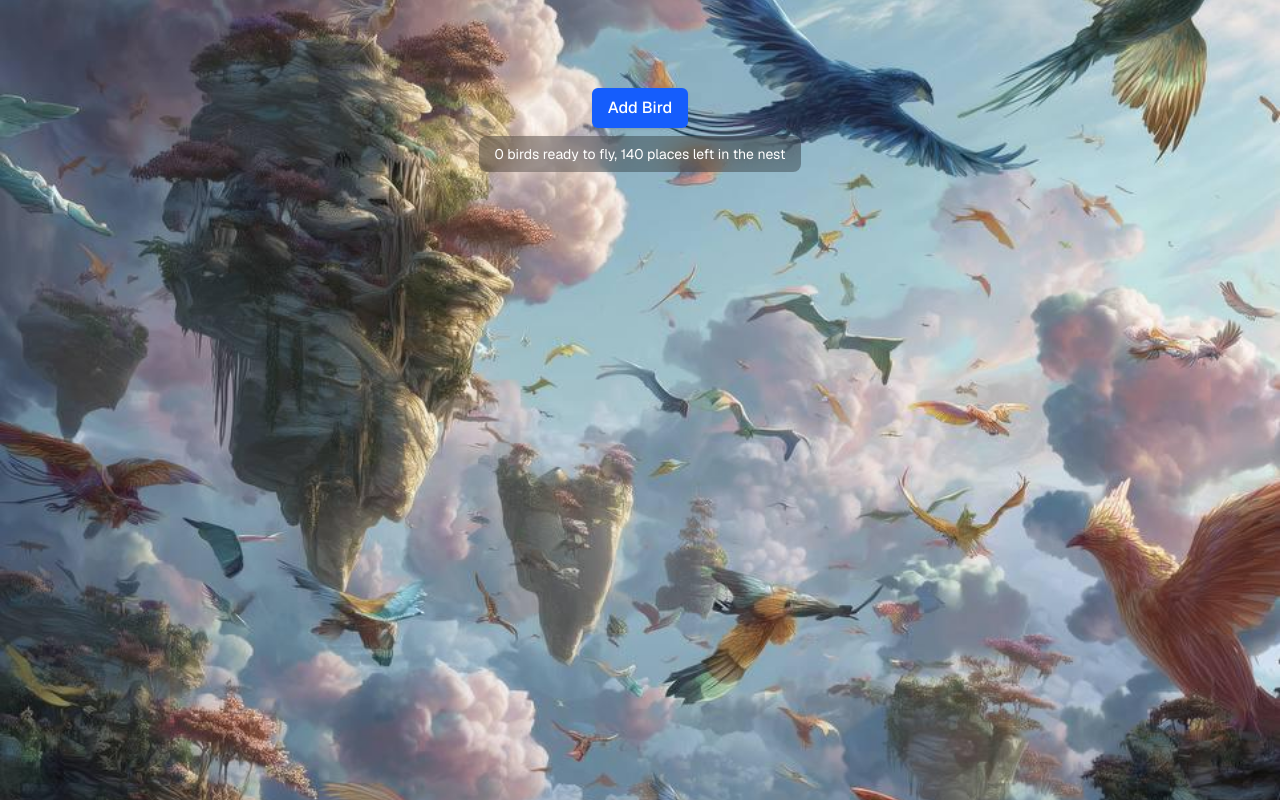
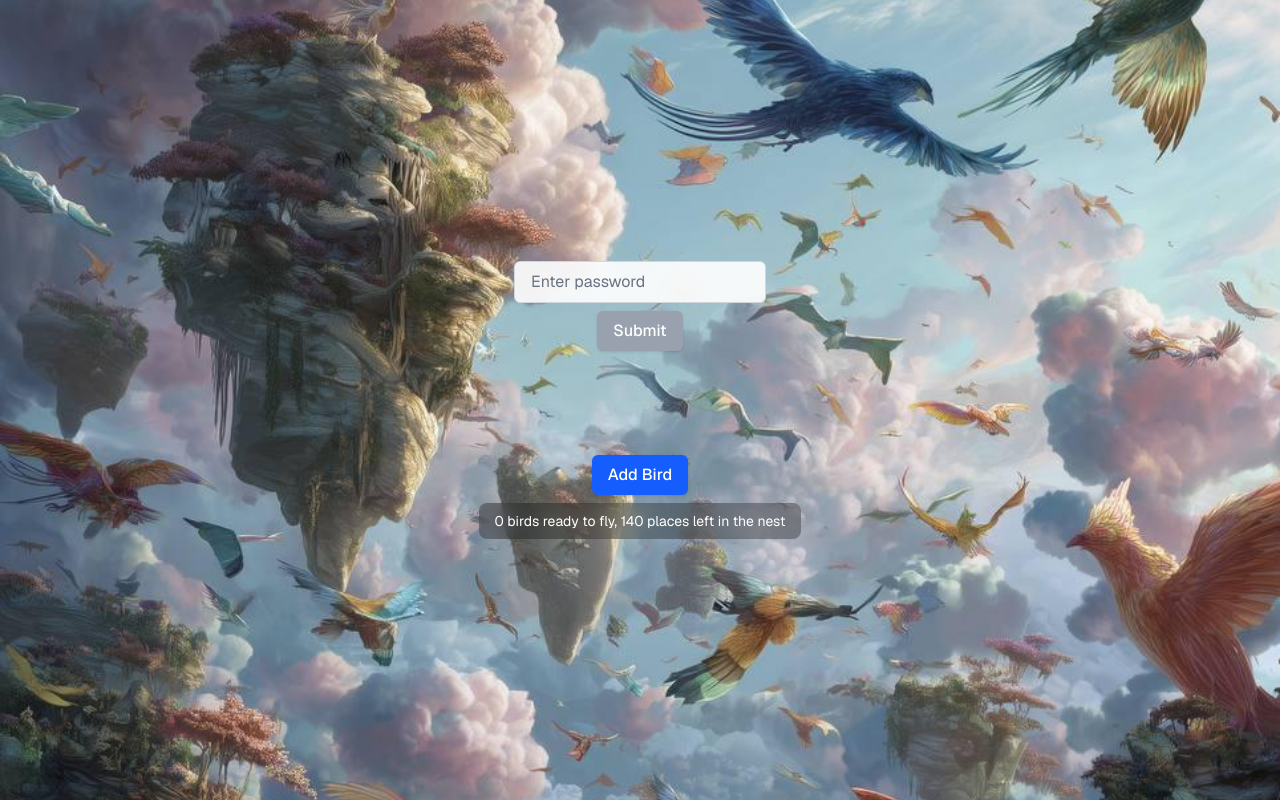
Before and after one commit to MilanBarande/mettaway-2025, a Next.js app: page / in a window 1280 px wide. Built offline with nearby package versions, Linux system fonts and the light colour scheme.

Commit message:
add password input

```diff
--- /dev/null
+++ b/src/app/api/validate-password/route.ts
@@ -0,0 +1,35 @@
+import { NextRequest, NextResponse } from 'next/server';
+
+const PASSWORD = process.env.PASSWORD
+
+export async function POST(request: NextRequest) {
+  try {
+    const body = await request.json();
+    const { password } = body;
+
+    if (!password) {
+      return NextResponse.json(
+        { success: false, message: 'Password is required' },
+        { status: 400 }
+      );
+    }
+
+
+    if (password === PASSWORD) {
+      return NextResponse.json({
+        success: true,
+        message: 'Password correct! Access granted.'
+      });
+    } else {
+      return NextResponse.json({
+        success: false,
+        message: 'Incorrect password. Please try again.'
+      });
+    }
+  } catch (error) {
+    return NextResponse.json(
+      { success: false, message: 'Invalid request' },
+      { status: 400 }
+    );
+  }
+}
--- a/src/app/globals.css
+++ b/src/app/globals.css
@@ -47,6 +47,10 @@ body {
   animation: orbit 10s linear infinite;
 }
 
+.bird-wrapper {
+  position: relative;
+}
+
 .bird {
   background-image: url(https://s3-us-west-2.amazonaws.com/s.cdpn.io/174479/bird-cells-new.svg);
   background-size: auto 100%;
--- a/src/app/page.tsx
+++ b/src/app/page.tsx
@@ -2,6 +2,7 @@
 
 import { Birds } from "@/components/Birds";
 import { Button } from "@/components/Button";
+import { PasswordForm } from "@/components/form/PasswordForm";
 import { useState } from "react";
 
 export default function Home() {
@@ -14,13 +15,20 @@ export default function Home() {
   };
 
   return (
-    <div className="font-sans grid grid-rows-[20px_1fr_20px] items-center justify-items-center min-h-screen p-8 pb-20 gap-16 sm:p-20">
+    <div className="font-sans flex flex-col items-center justify-center min-h-screen p-8 pb-20 gap-16 sm:p-20">
       <Birds count={count} />
-      <div className="flex flex-col items-center gap-2 mt-20">
-        <Button onClick={addBird} disabled={count >= 140}>Add Bird</Button>
-        <p className="text-sm text-white px-4 py-2 rounded-lg backdrop-blur-md bg-black/30 text-center">
-          {count} {count === 1 ? 'bird' : 'birds'} ready to fly, {140 - count} {140 - count === 1 ? 'place' : 'places'} left in the nest
-        </p>
+
+      {/* Password Form */}
+      <div className="flex flex-col items-center gap-6">
+        <PasswordForm />
+
+        {/* Birds */}
+        <div className="flex flex-col items-center gap-2 mt-8">
+          <Button onClick={addBird} disabled={count >= 140}>Add Bird</Button>
+          <p className="text-sm text-white px-4 py-2 rounded-lg backdrop-blur-md bg-black/30 text-center">
+            {count} {count === 1 ? 'bird' : 'birds'} ready to fly, {140 - count} {140 - count === 1 ? 'place' : 'places'} left in the nest
+          </p>
+        </div>
       </div>
     </div>
   );
--- a/src/components/Bird.tsx
+++ b/src/components/Bird.tsx
@@ -1,6 +1,6 @@
-'use client';
+"use client";
 
-import { useState, useEffect } from 'react';
+import { useState, useEffect } from "react";
 
 type BirdData = {
   centerX: number;
@@ -12,11 +12,11 @@ type BirdData = {
   saturation: number;
   brightness: number;
   scale: number;
-}
+};
 
 type BirdProps = {
   count: number;
-}
+};
 
 export function Bird({ count }: BirdProps) {
   const [birdData, setBirdData] = useState<BirdData | null>(null);
@@ -40,7 +40,17 @@ export function Bird({ count }: BirdProps) {
     const saturation = 800 + Math.random() * 2000; // Vary saturation (800-2800%)
     const brightness = 80 + Math.random() * 60; // Vary brightness (80-140%)
 
-    setBirdData({ centerX, centerY, radius, duration, delay, hue, saturation, brightness, scale });
+    setBirdData({
+      centerX,
+      centerY,
+      radius,
+      duration,
+      delay,
+      hue,
+      saturation,
+      brightness,
+      scale,
+    });
   }, []); // Empty dependency array - only runs once on mount
 
   // Don't render until bird data is generated
@@ -61,16 +71,18 @@ export function Bird({ count }: BirdProps) {
         style={{
           animationDelay: `${birdData.delay}s`,
           animationDuration: `${birdData.duration}s`,
-          ['--orbit-radius' as string]: `${birdData.radius}vh`,
+          ["--orbit-radius" as string]: `${birdData.radius}vh`,
         }}
       >
+        <div className="bird-wrapper">
           <div
             className="bird"
             style={{
               transform: `translateX(-30px) translateY(-42.5px) scale(${birdData.scale})`,
               filter: `brightness(0) saturate(100%) invert(48%) sepia(79%) saturate(${birdData.saturation}%) hue-rotate(${birdData.hue}deg) brightness(${birdData.brightness}%)`,
             }}
-        ></div>
+          />
+        </div>
       </div>
     </div>
   );
--- /dev/null
+++ b/src/components/form/PasswordForm.tsx
@@ -0,0 +1,71 @@
+"use client";
+
+import { useState } from "react";
+import { Button } from "@/components/Button";
+
+export function PasswordForm() {
+  const [password, setPassword] = useState("");
+  const [message, setMessage] = useState("");
+  const [isSuccess, setIsSuccess] = useState(false);
+  const [isLoading, setIsLoading] = useState(false);
+
+  const handlePasswordSubmit = async (e: React.FormEvent) => {
+    e.preventDefault();
+    setIsLoading(true);
+    setMessage("");
+    setIsSuccess(false);
+
+    try {
+      const response = await fetch('/api/validate-password', {
+        method: 'POST',
+        headers: {
+          'Content-Type': 'application/json',
+        },
+        body: JSON.stringify({ password }),
+      });
+
+      const result = await response.json();
+
+      setMessage(result.message);
+      setIsSuccess(result.success);
+
+      if (result.success) {
+        setPassword("");
+      }
+    } catch (error) {
+      setMessage("An error occurred. Please try again.");
+      setIsSuccess(false);
+    } finally {
+      setIsLoading(false);
+    }
+  };
+
+  return (
+    <form onSubmit={handlePasswordSubmit} className="flex flex-col items-center gap-2">
+      <div className="flex flex-col gap-2 items-center">
+        <input
+          type="password"
+          value={password}
+          onChange={(e) => setPassword(e.target.value)}
+          placeholder="Enter password"
+          className="px-4 py-2 rounded-md bg-white/90 backdrop-blur-sm text-gray-900 placeholder-gray-500 border border-gray-300 focus:outline-none focus:ring-2 focus:ring-blue-500 focus:border-transparent min-w-[250px]"
+          disabled={isLoading}
+        />
+        <Button type="submit" disabled={isLoading || !password}>
+          {isLoading ? 'Checking...' : 'Submit'}
+        </Button>
+      </div>
+      <div className="min-h-[40px]">
+        {message && (
+          <p className={`text-sm px-4 py-2 rounded-lg backdrop-blur-md text-center ${
+            isSuccess
+              ? 'bg-green-500/30 text-green-100'
+              : 'bg-red-500/30 text-red-100'
+          }`}>
+            {message}
+          </p>
+        )}
+      </div>
+    </form>
+  );
+}
```
Lines whose indentation alone changed are shown as unchanged.
